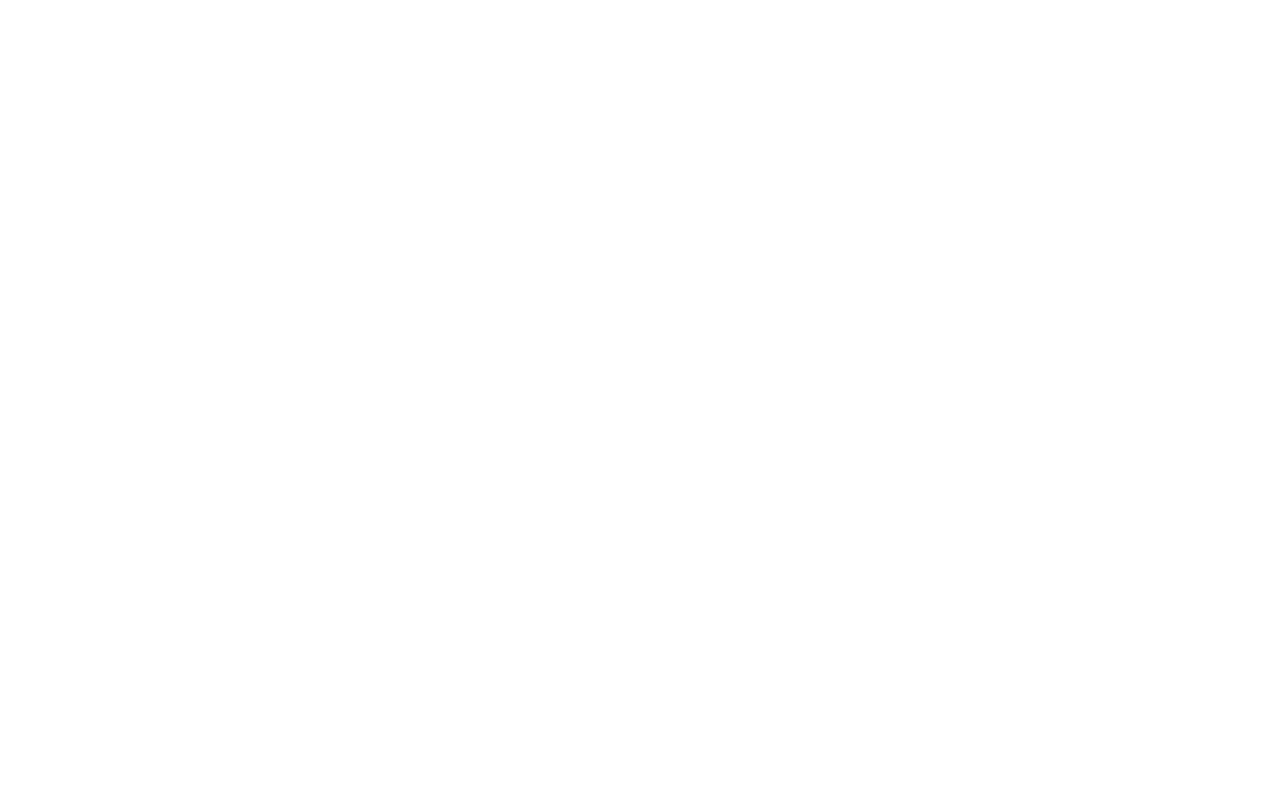
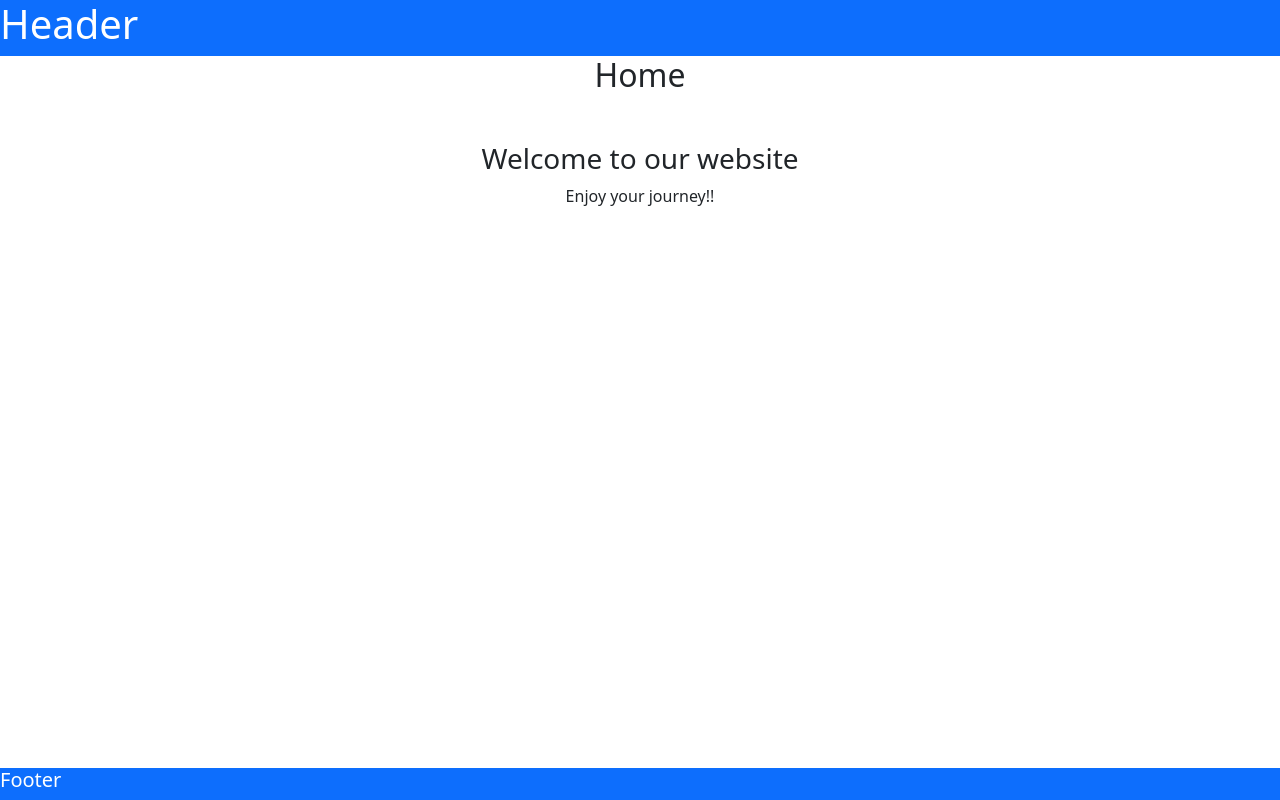
Before and after one commit to amanieltewolde/react-router, a React (Vite) app: page /home in a window 1280 px wide. Before the commit this address had no page. Built offline with nearby package versions, Linux system fonts and the light colour scheme.

Commit message:
created a 'not found page' with his route

```diff
--- a/src/App.jsx
+++ b/src/App.jsx
@@ -4,14 +4,17 @@ import Home from "./components/pages/Home";
 import AboutUs from "./components/pages/AboutUs";
 import Products from "./components/pages/Products";
 import DefaultLayout from "./components/Default-Layout/DefaultLayout";
+import NotFoundPage404 from "./components/pages/NotFoundPage404";
 export default function App() {
   return (
     <BrowserRouter>
       <Routes>
         <Route element={<DefaultLayout />}>
           <Route path="/" element={<Home />} />
+          <Route path="/home" element={<Home />} />
           <Route path="/about_us" element={<AboutUs />} />
           <Route path="/products" element={<Products />} />
+          <Route path="*" element={<NotFoundPage404 />} />
         </Route>
       </Routes>
     </BrowserRouter>
--- a/src/components/Layout/MainContent.jsx
+++ b/src/components/Layout/MainContent.jsx
@@ -4,7 +4,9 @@ import { Outlet } from "react-router";
 export default function MainContent() {
     return (
         <main className="flex-grow-1">
-            <Outlet />
+            <div className="text-center">
+                <Outlet />
+            </div>
         </main>
     )
 }
--- a/src/components/pages/AboutUs.jsx
+++ b/src/components/pages/AboutUs.jsx
@@ -1,5 +1,8 @@
 export default function AboutUs() {
     return (
-        <h2>AboutUs</h2>
+        <>
+            <h2>About Us</h2>
+            <p>Description Here</p>
+        </>
     )
 }
--- a/src/components/pages/Home.jsx
+++ b/src/components/pages/Home.jsx
@@ -1,5 +1,9 @@
 export default function Home() {
     return (
-        <h2>Home</h2>
+        <>
+            <h2 className="mb-5">Home</h2>
+            <h3>Welcome to our website</h3>
+            <p>Enjoy your journey!!</p>
+        </>
     )
 }
--- /dev/null
+++ b/src/components/pages/NotFoundPage404.jsx
@@ -0,0 +1,10 @@
+import { Ban } from "lucide-react"
+
+export default function NotFoundPage404() {
+    return (
+        <>
+            <Ban size={60} />
+            <h3>We're sorry. Page you are looking for  does not seem to exist</h3>
+        </>
+    )
+}
--- a/src/components/pages/Products.jsx
+++ b/src/components/pages/Products.jsx
@@ -1,5 +1,8 @@
 export default function Products() {
     return (
-        <h2>Products</h2>
+        <>
+            <h2>Products</h2>
+            <p>get products here</p>
+        </>
     )
 }
```
